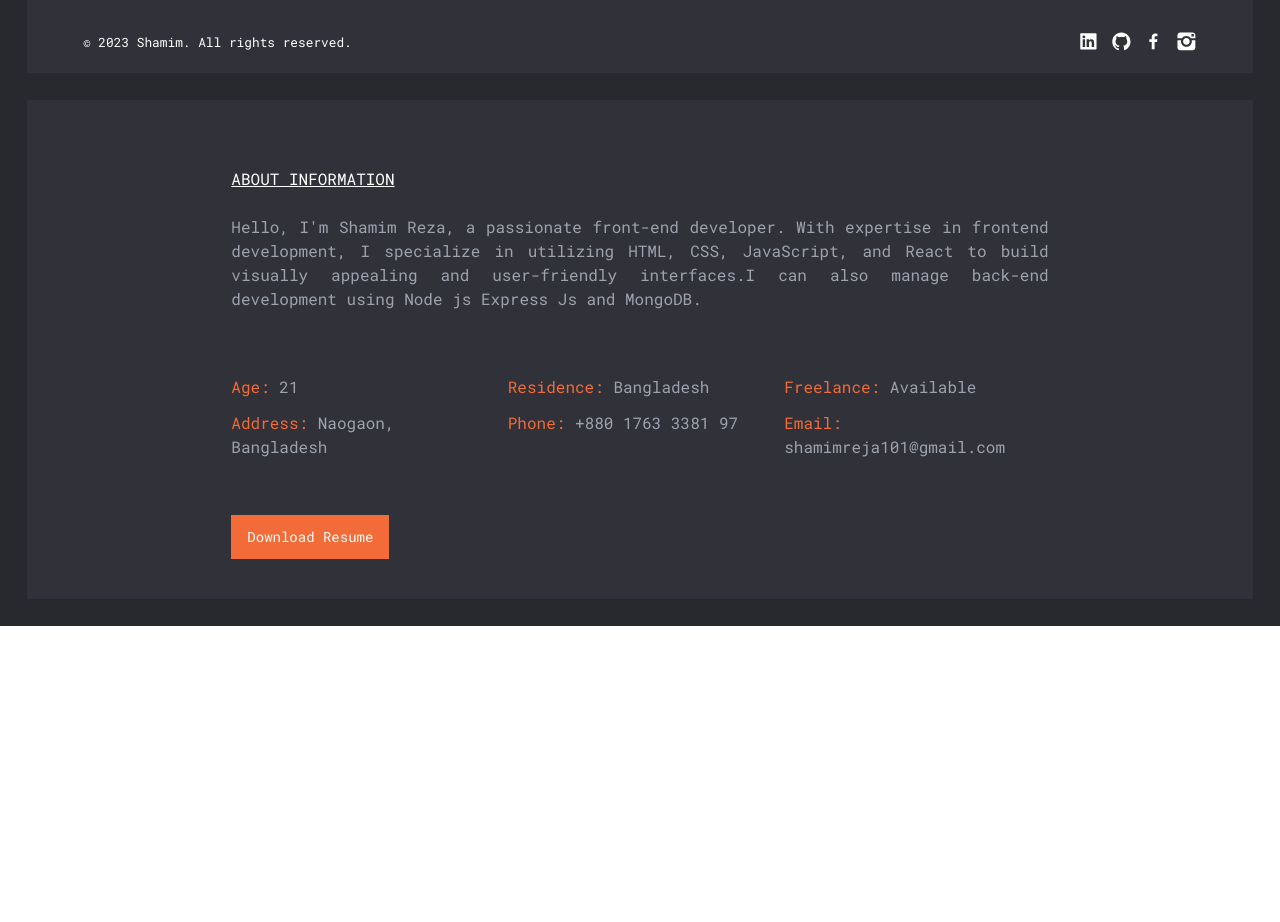
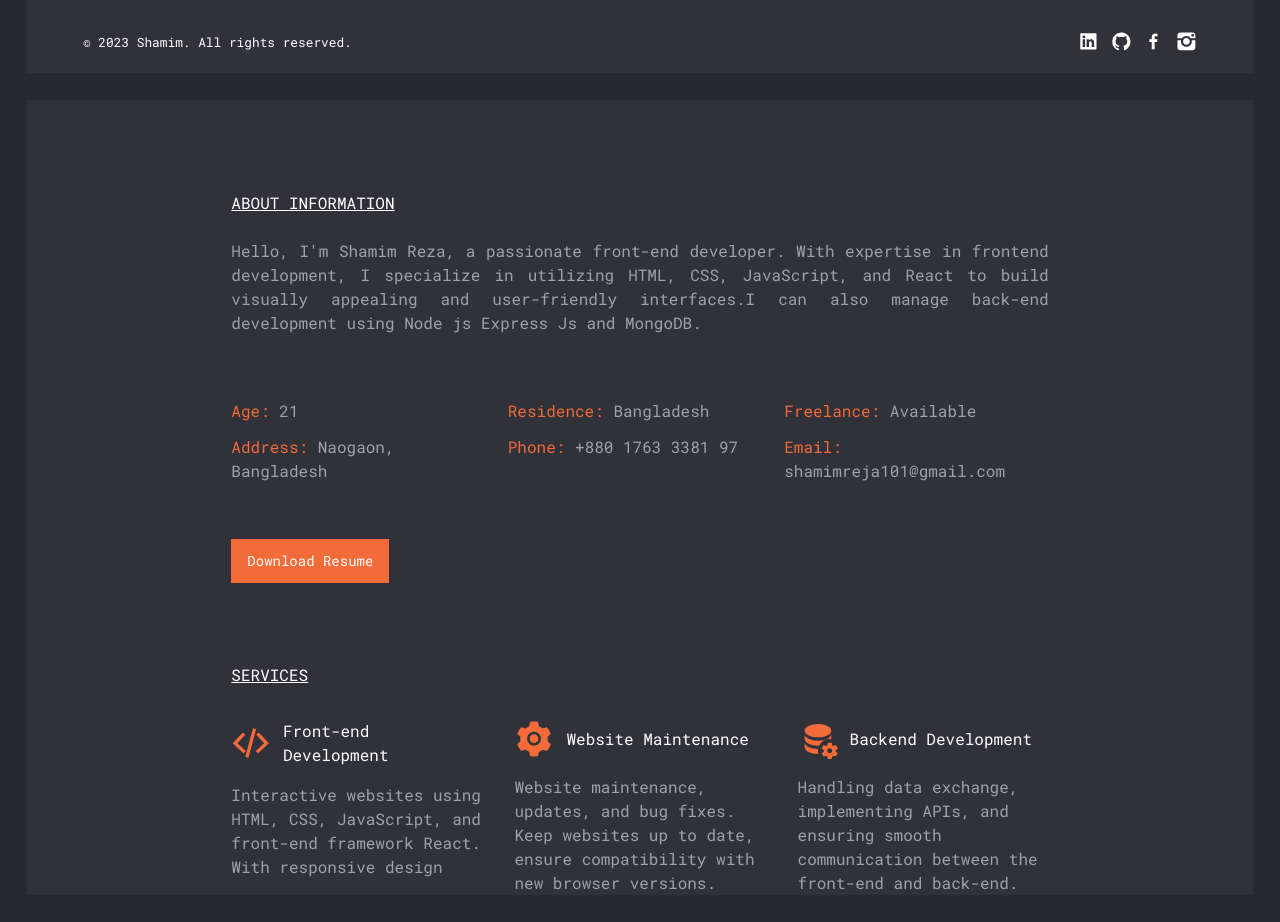
Before and after one commit to shamim26/Personal-portfolio, a React (Vite) app: page / in a window 1280 px wide. Shown: the part 700-1622 px from the top of the page. Before the commit the page ends 1326 px from the top, so only its background shows below. Built offline with nearby package versions, Linux system fonts and the light colour scheme.

Commit message:
services added

```diff
--- a/src/Layout/Main.jsx
+++ b/src/Layout/Main.jsx
@@ -3,6 +3,7 @@ import Footer from "../components/Footer";
 import Home from "../components/Home";
 import About from "../components/About";
 import { useRef } from "react";
+import Services from "../components/Services";
 
 const Main = () => {
   const homeRef = useRef(null);
@@ -22,6 +23,7 @@ const Main = () => {
       <div className="flex-grow overflow-y-auto">
         <Home homeRef={homeRef} />
         <About aboutRef={aboutRef} />
+        <Services />
       </div>
       <Footer />
     </div>
--- a/src/components/About.jsx
+++ b/src/components/About.jsx
@@ -2,7 +2,7 @@
 
 const About = ({ aboutRef }) => {
   return (
-    <div ref={aboutRef} className="container w-2/3 mx-auto py-10">
+    <div ref={aboutRef} className="container w-2/3 mx-auto mt-16">
       <h3 className="uppercase underline mb-6">About Information</h3>
       <p className="text-gray-400 md:text-justify">
         Hello, I'm Shamim Reza, a passionate front-end developer. With expertise
--- /dev/null
+++ b/src/components/Services.jsx
@@ -0,0 +1,62 @@
+import React from "react";
+
+const Services = () => {
+  return (
+    <div className="container w-2/3 mx-auto mt-20">
+      <h3 className="uppercase underline mb-8">Services</h3>
+      <div className="grid grid-cols-1 md:grid-cols-2 lg:grid-cols-3 gap-8">
+        <div>
+          <span className="flex items-center gap-3 mb-4">
+            <svg fill="none" viewBox="0 0 24 24" height="2.5em" width="2.5em">
+              <path
+                fill="#F26B38"
+                d="M13.325 3.05L8.667 20.432l1.932.518 4.658-17.382-1.932-.518zM7.612 18.36l1.36-1.448-.001-.019-5.094-4.78 4.79-5.105-1.458-1.369-6.16 6.563 6.563 6.159zM16.388 18.36l-1.36-1.448.001-.019 5.094-4.78-4.79-5.105 1.458-1.369 6.16 6.563-6.563 6.159z"
+              />
+            </svg>
+            Front-end Development
+          </span>
+          <p className="text-gray-400">
+            Interactive websites using HTML, CSS, JavaScript, and front-end
+            framework React. With responsive design
+          </p>
+        </div>
+        <div>
+          <span className="flex items-center gap-3 mb-4">
+            <svg
+              viewBox="0 0 1024 1024"
+              fill="#F26B38"
+              height="2.5em"
+              width="2.5em"
+            >
+              <path d="M512.5 390.6c-29.9 0-57.9 11.6-79.1 32.8-21.1 21.2-32.8 49.2-32.8 79.1 0 29.9 11.7 57.9 32.8 79.1 21.2 21.1 49.2 32.8 79.1 32.8 29.9 0 57.9-11.7 79.1-32.8 21.1-21.2 32.8-49.2 32.8-79.1 0-29.9-11.7-57.9-32.8-79.1a110.96 110.96 0 00-79.1-32.8zm412.3 235.5l-65.4-55.9c3.1-19 4.7-38.4 4.7-57.7s-1.6-38.8-4.7-57.7l65.4-55.9a32.03 32.03 0 009.3-35.2l-.9-2.6a442.5 442.5 0 00-79.6-137.7l-1.8-2.1a32.12 32.12 0 00-35.1-9.5l-81.2 28.9c-30-24.6-63.4-44-99.6-57.5l-15.7-84.9a32.05 32.05 0 00-25.8-25.7l-2.7-.5c-52-9.4-106.8-9.4-158.8 0l-2.7.5a32.05 32.05 0 00-25.8 25.7l-15.8 85.3a353.44 353.44 0 00-98.9 57.3l-81.8-29.1a32 32 0 00-35.1 9.5l-1.8 2.1a445.93 445.93 0 00-79.6 137.7l-.9 2.6c-4.5 12.5-.8 26.5 9.3 35.2l66.2 56.5c-3.1 18.8-4.6 38-4.6 57 0 19.2 1.5 38.4 4.6 57l-66 56.5a32.03 32.03 0 00-9.3 35.2l.9 2.6c18.1 50.3 44.8 96.8 79.6 137.7l1.8 2.1a32.12 32.12 0 0035.1 9.5l81.8-29.1c29.8 24.5 63 43.9 98.9 57.3l15.8 85.3a32.05 32.05 0 0025.8 25.7l2.7.5a448.27 448.27 0 00158.8 0l2.7-.5a32.05 32.05 0 0025.8-25.7l15.7-84.9c36.2-13.6 69.6-32.9 99.6-57.5l81.2 28.9a32 32 0 0035.1-9.5l1.8-2.1c34.8-41.1 61.5-87.4 79.6-137.7l.9-2.6c4.3-12.4.6-26.3-9.5-35zm-412.3 52.2c-97.1 0-175.8-78.7-175.8-175.8s78.7-175.8 175.8-175.8 175.8 78.7 175.8 175.8-78.7 175.8-175.8 175.8z" />
+            </svg>
+            Website Maintenance
+          </span>
+          <p className="text-gray-400">
+            Website maintenance, updates, and bug fixes. Keep websites up to
+            date, ensure compatibility with new browser versions.
+          </p>
+        </div>
+        <div>
+          <span className="flex items-center gap-3 mb-4">
+            <svg
+              viewBox="0 0 24 24"
+              fill="#F26B38"
+              height="2.5em"
+              width="2.5em"
+            >
+              <path d="M4 7c0-2.21 3.58-4 8-4s8 1.79 8 4-3.58 4-8 4-8-1.79-8-4m8.08 11H12c-4.42 0-8-1.79-8-4v3c0 2.21 3.58 4 8 4h.29a7.38 7.38 0 01-.29-2c0-.34.03-.67.08-1M20 12.08V9c0 2.21-3.58 4-8 4s-8-1.79-8-4v3c0 2.21 3.58 4 8 4h.69c1.13-2.37 3.53-4 6.31-4 .34 0 .67.03 1 .08m3.8 8.32c.1 0 .1.1 0 .2l-1 1.7c-.1.1-.2.1-.3.1l-1.2-.4c-.3.2-.5.3-.8.5l-.2 1.3c0 .1-.1.2-.2.2h-2c-.1 0-.2-.1-.3-.2l-.2-1.3c-.3-.1-.6-.3-.8-.5l-1.2.5c-.1 0-.2 0-.3-.1l-1-1.7c-.1-.1 0-.2.1-.3l1.1-.8v-1l-1.1-.8c-.1-.1-.1-.2-.1-.3l1-1.7c.1-.1.2-.1.3-.1l1.2.5c.3-.2.5-.3.8-.5l.2-1.3c0-.1.1-.2.3-.2h2c.1 0 .2.1.2.2l.2 1.3c.3.1.6.3.9.5l1.2-.5c.1 0 .3 0 .3.1l1 1.7c.1.1 0 .2-.1.3l-1.1.8v1l1.1.8M20.5 19c0-.8-.7-1.5-1.5-1.5s-1.5.7-1.5 1.5.7 1.5 1.5 1.5 1.5-.7 1.5-1.5z" />
+            </svg>
+            Backend Development
+          </span>
+          <p className="text-gray-400">
+            Handling data exchange, implementing APIs, and ensuring smooth
+            communication between the front-end and back-end.
+          </p>
+        </div>
+      </div>
+    </div>
+  );
+};
+
+export default Services;
```
